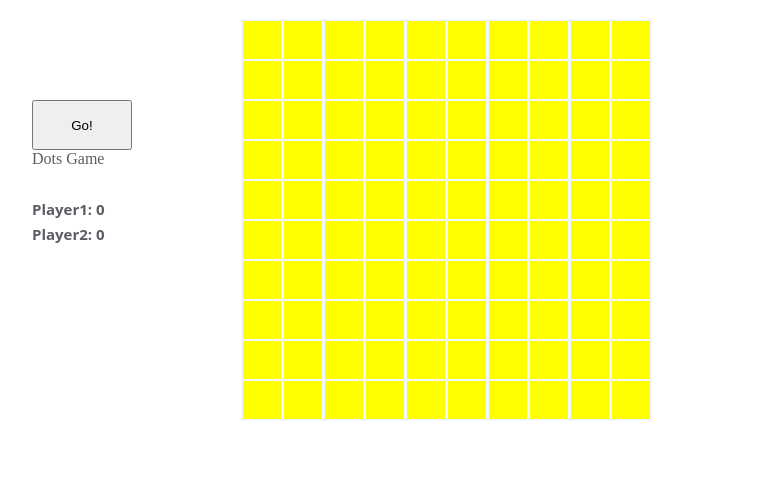
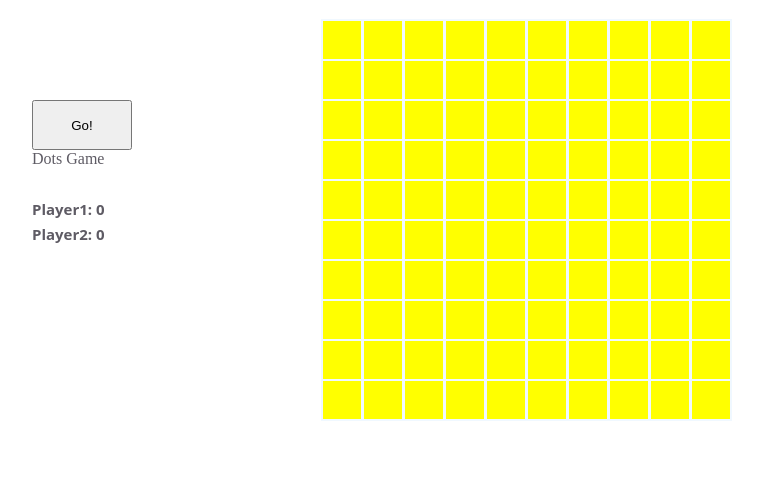
Before and after one commit to WhiteKNS/AngularExperiment, a plain HTML site: page index.html in a window 1280 px wide. Shown: the whole page, without its empty margins (168-931 px from the left). Drawn offline with nearby package versions, Linux system fonts and the light colour scheme.

Commit message:
Update style.css

```diff
--- a/style.css
+++ b/style.css
@@ -26,6 +26,9 @@ h1{
 canvas{
     width: 500px;
     height: 500px;
+     position: absolute;
+    left: 470px;
+    top: 0px;
 }
 
 #buttonGo{
```
